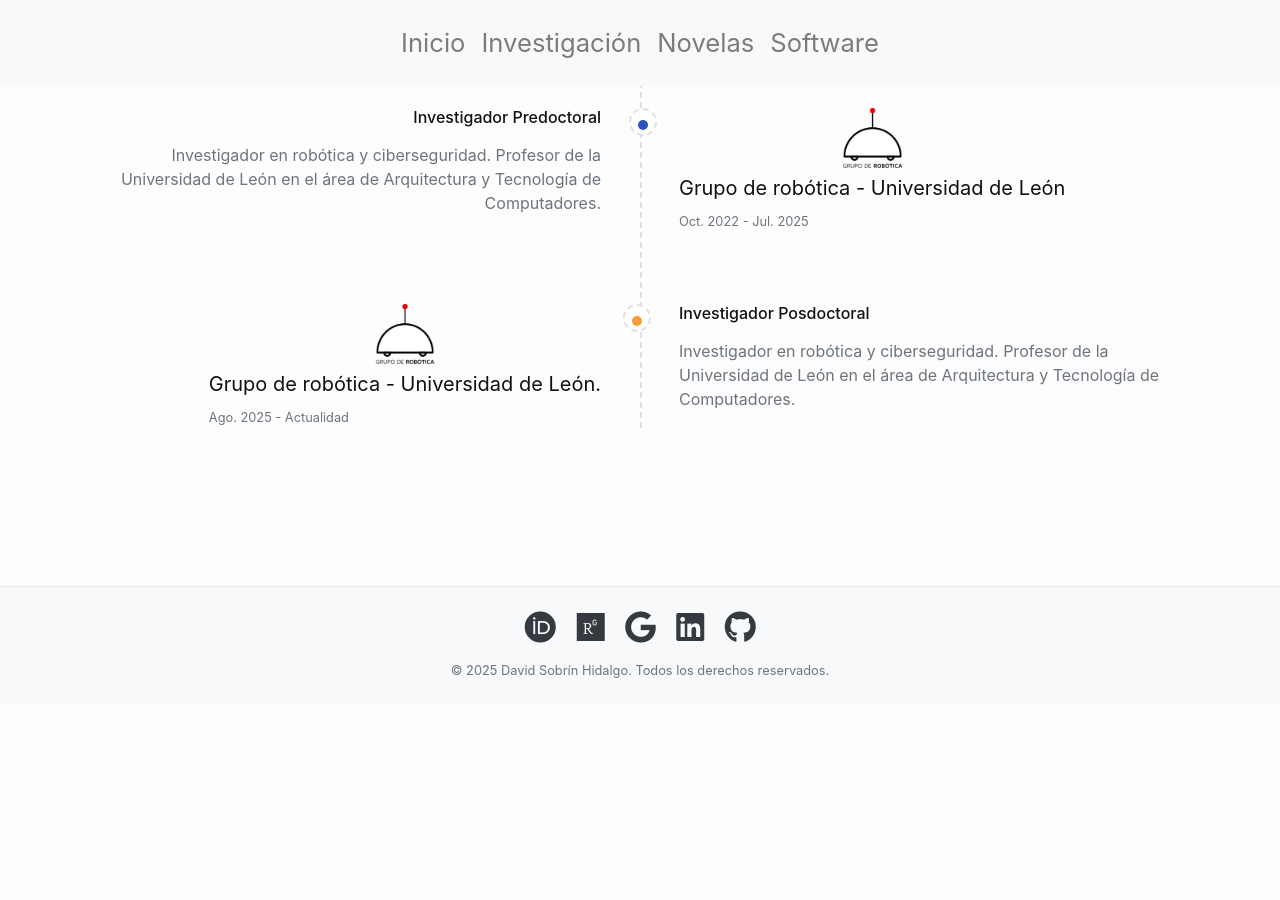
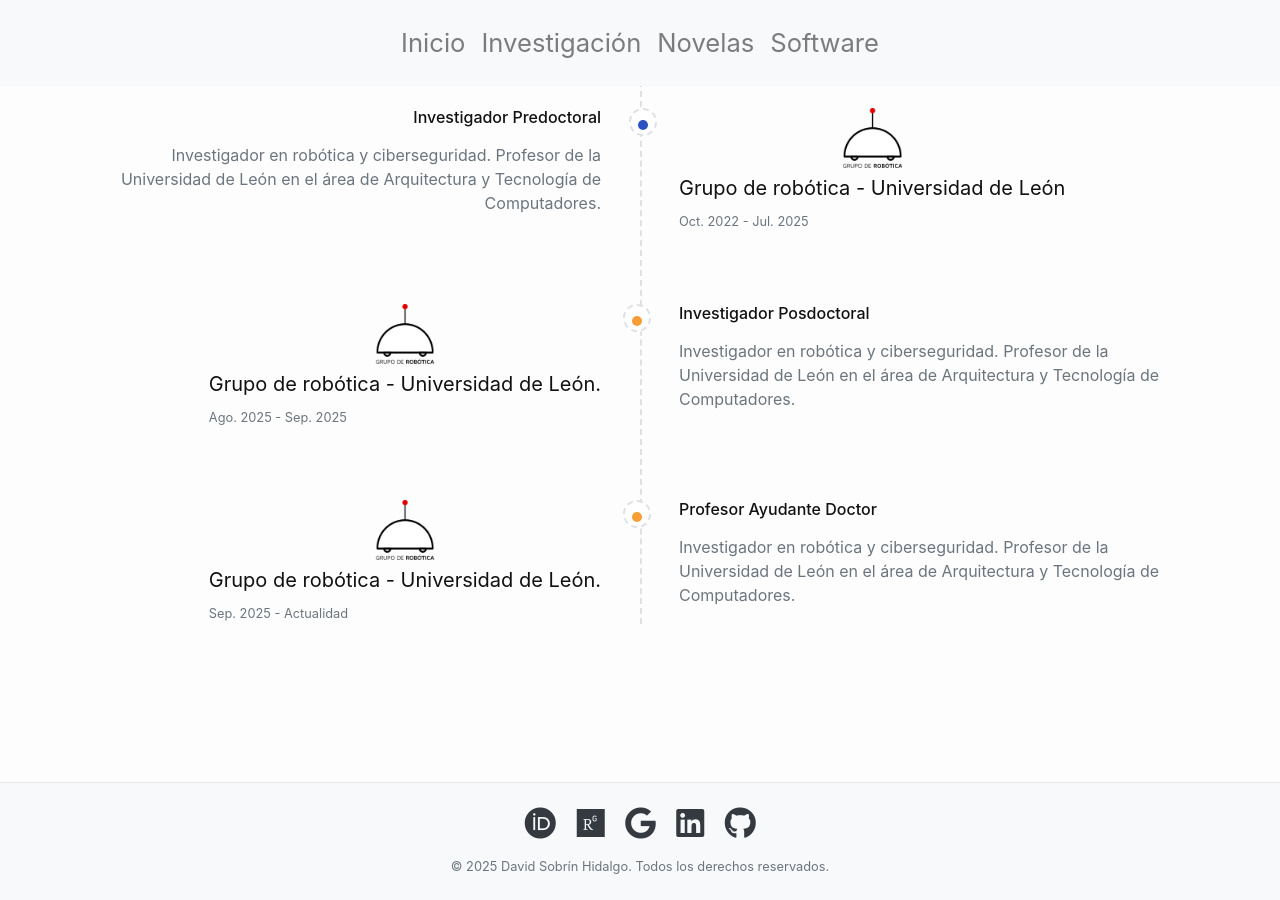
Before and after one commit to Dsobh/dsobh.github.io, a Jekyll site: the page built from index.html, in a window 1280 px wide and 900 px high, scrolled down 1518 px. Built offline with Jekyll 4.4.1, drawn with Linux system fonts in a browser that asks for light colours; nearby versions of some CDN libraries; before the commit the page ends 2222 px from its top, so only the background shows below that; some of the changed text lies outside the part shown.

Commit message:
Update index.html

```diff
--- a/index.html
+++ b/index.html
@@ -15,7 +15,7 @@
         <!-- Información -->
         <div class="bio-info">
           <h3 class="mb-1">David Sobrín-Hidalgo</h3>
-          <p class="text-muted mb-2"><strong>Investigador Posdoctoral - <a
+          <p class="text-muted mb-2"><strong>Profesor Ayudante Doctor - <a
                 href="https://robotica.unileon.es/index.php?title=Home" target="_blank" rel="noopener noreferrer">Grupo
                 de robótica</a></strong></p>
           <p class="mb-0">
@@ -151,12 +151,32 @@
               <div class="duration date-label-left position-relative text-md-end">
                 <img src="files/imgs/BotyBot.png" alt="Logo Grupo Robótica" class="timeline-icon-small">
                 <h5 class="my-2">Grupo de robótica - Universidad de León.</h5>
-                <small class="text-muted mb-0">Ago. 2025 - Actualidad</small>
+                <small class="text-muted mb-0">Ago. 2025 - Sep. 2025</small>
               </div>
             </div><!--end col-->
             <div class="col-lg-6 col-md-6 col-sm-6 mt-4 mt-sm-0">
               <div class="event event-description-right float-left text-start">
                 <h6 class="title mb-1 text-capitalize">Investigador posdoctoral</h6>
+                <p class="timeline-subtitle mt-3 mb-0 text-muted">Investigador en robótica y ciberseguridad.
+                  Profesor de la Universidad de León en el área de Arquitectura y Tecnología de Computadores.
+                </p>
+              </div>
+            </div><!--end col-->
+          </div><!--end row-->
+        </div><!--end timeline item-->
+
+        <div class="timeline-item mt-5 pt-4">
+          <div class="row">
+            <div class="col-lg-6 col-md-6 col-sm-6 mt-4 mt-sm-0">
+              <div class="duration date-label-left position-relative text-md-end">
+                <img src="files/imgs/BotyBot.png" alt="Logo Grupo Robótica" class="timeline-icon-small">
+                <h5 class="my-2">Grupo de robótica - Universidad de León.</h5>
+                <small class="text-muted mb-0">Sep. 2025 - Actualidad</small>
+              </div>
+            </div><!--end col-->
+            <div class="col-lg-6 col-md-6 col-sm-6 mt-4 mt-sm-0">
+              <div class="event event-description-right float-left text-start">
+                <h6 class="title mb-1 text-capitalize">Profesor Ayudante Doctor</h6>
                 <p class="timeline-subtitle mt-3 mb-0 text-muted">Investigador en robótica y ciberseguridad.
                   Profesor de la Universidad de León en el área de Arquitectura y Tecnología de Computadores.
                 </p>
```
